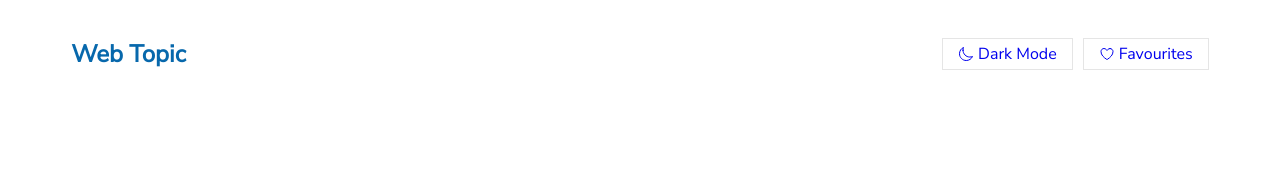
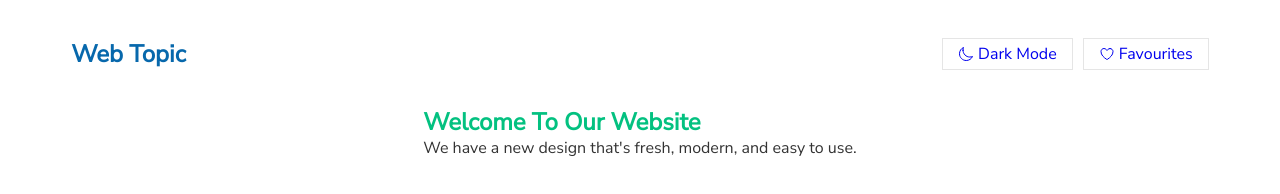
Before and after one commit to abdallahbahrawi1/Abdallah-Bahrawi-Project1, a plain HTML site: page index.html in a window 1280 px wide. Drawn offline with nearby package versions, Linux system fonts and the light colour scheme.

Commit message:
header section still not completed yet

```diff
--- a/index.html
+++ b/index.html
@@ -18,7 +18,14 @@
                 <a href="#" class="nav-favouries btn"><ion-icon name="heart-outline"></ion-icon> favourites</a>
             </div>
         </div>
-      </nav>
+    </nav>
+
+    <header>
+        <div class="header-content">
+            <h1>welcome to our website</h1>
+            <p>We have a new design that's fresh, modern, and easy to use.</p>
+        </div>
+    </header>
 
       <script type="module" src="https://unpkg.com/ionicons@7.1.0/dist/ionicons/ionicons.esm.js"></script>
       <script nomodule src="https://unpkg.com/ionicons@7.1.0/dist/ionicons/ionicons.js"></script>
--- a/style.css
+++ b/style.css
@@ -34,6 +34,8 @@ body.dark-mode {
     color: var(--body-text-dark);
 }
 
+/* THE START OF STLYING THE NAV SECTION */
+
 .navbar {
     display: flex;
     justify-content: space-between;
@@ -41,7 +43,6 @@ body.dark-mode {
     background-color: var(--bg_default);
     padding: 10px;
     text-transform: capitalize;
-
 }
 
 
@@ -73,3 +74,18 @@ ion-icon {
 vertical-align: middle;
 margin-bottom: 3px;
 }
+
+/* THE START OF STYLING THE HEADER SECTION */
+
+header {
+    display: flex;
+    justify-content: center;
+    align-items: center;
+    line-height: 0.5;
+}
+
+header h1 {
+    font-size: 1.5em;
+    text-transform: capitalize;
+    color: var(--brand-secondary);
+}
```
